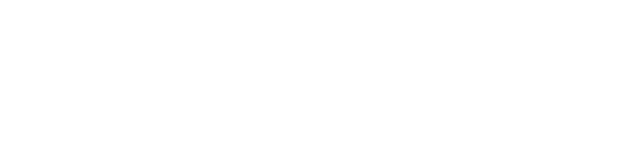
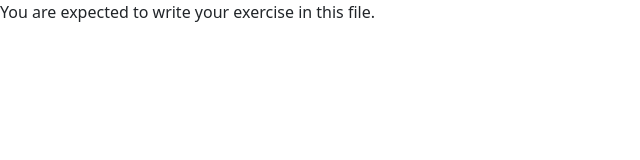
Before and after one commit to solangek/ex1-html-template, a plain HTML site: page index.html in a window 1280 px wide. Shown: the whole page, without its empty margins (0-640 px from the left). Drawn offline with nearby package versions, Linux system fonts and the light colour scheme.

Commit message:
updated instruction in index file

```diff
--- a/index.html
+++ b/index.html
@@ -8,6 +8,7 @@
     <title>Exercise 1 - Internet Programming Course</title>
 </head>
 <body>
+<p>You are expected to write your exercise in this file.</p>
 
 <script src="https://cdn.jsdelivr.net/npm/bootstrap@5.1.0/dist/js/bootstrap.bundle.min.js" integrity="sha384-U1DAWAznBHeqEIlVSCgzq+c9gqGAJn5c/t99JyeKa9xxaYpSvHU5awsuZVVFIhvj" crossorigin="anonymous"></script>
 </body>
```
